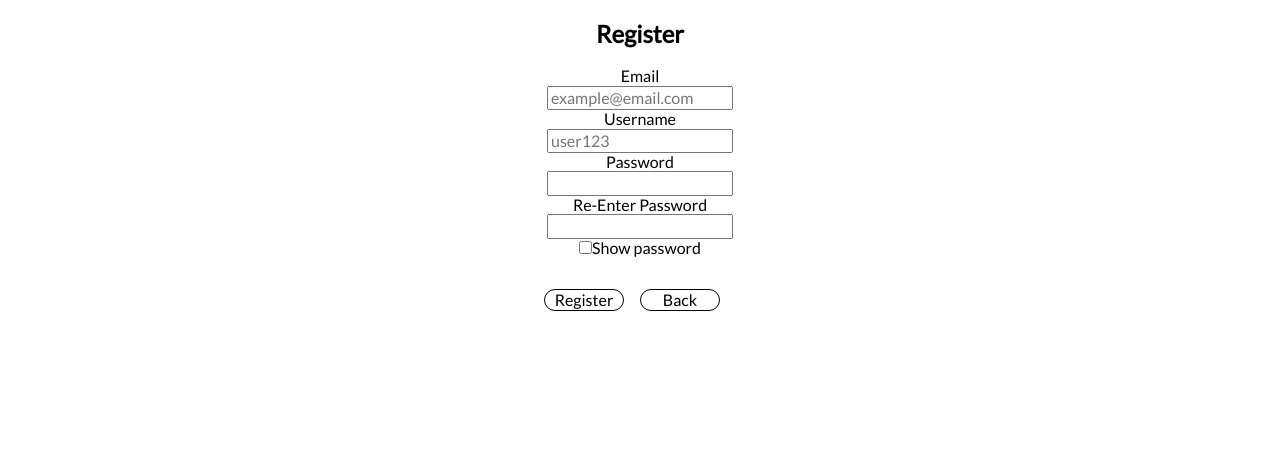
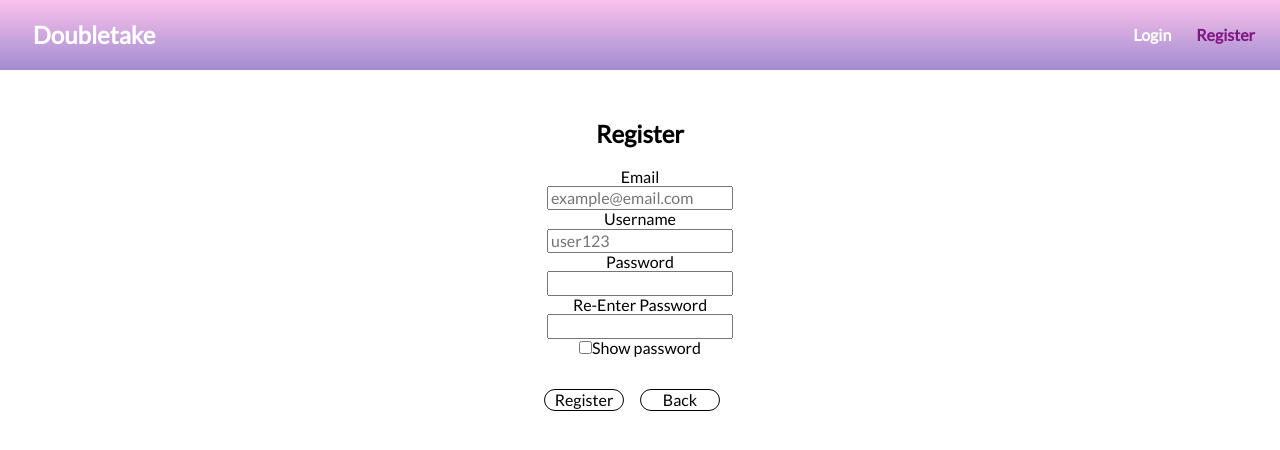
Before and after one commit to wbae912/doubletake_client, a React (Create React App) app: page /register in a window 1280 px wide. Shown: the top 450 px of the page. Built offline with nearby package versions, Linux system fonts and the light colour scheme; no server answers.

Commit message:
Added Nav bar (not logged in)

```diff
--- a/src/Components/App/App.js
+++ b/src/Components/App/App.js
@@ -5,11 +5,13 @@ import Register from '../../Components/Register/Register';
 import GeneralCheckList from '../../Components/GeneralCheckList/GeneralCheckList';
 import EventCheckList from '../../Components/EventCheckList/EventCheckList';
 import NotFound from '../NotFound/NotFound';
+import Nav from '../Nav/Nav';
 import './App.css';
 
 function App() {
   return (
     <div className="App">
+      <Nav />
       <Switch>
         <Route
           path={'/register'}
--- a/src/Components/EventCheckList/EventCheckList.css
+++ b/src/Components/EventCheckList/EventCheckList.css
@@ -1,3 +1,7 @@
+.event-lists {
+  margin-top: 70px;
+}
+
 .direct-general, .direct-event {
   border: 1px solid rgb(163, 70, 163);;
   padding: 8px 10px 8px 10px;
--- a/src/Components/EventCheckList/EventCheckList.js
+++ b/src/Components/EventCheckList/EventCheckList.js
@@ -1,5 +1,5 @@
 import React, { Component } from 'react';
-import { Link } from 'react-router-dom';
+import { Link, withRouter } from 'react-router-dom';
 import List from '../../Components/List/List';
 import EventListForm from '../../Components/EventListForm/EventListForm';
 import SearchBar from '../SearchBar/SearchBar';
@@ -8,7 +8,7 @@ import EventService from '../../Utils/event-service';
 import ListContext from '../../Context/ListContext';
 import './EventCheckList.css';
 
-export default class EventCheckList extends Component {
+class EventCheckList extends Component {
   static contextType = ListContext;
 
   constructor(props) {
@@ -187,3 +187,5 @@ export default class EventCheckList extends Component {
     )
   }
 }
+
+export default withRouter(EventCheckList);
--- a/src/Components/GeneralCheckList/GeneralCheckList.css
+++ b/src/Components/GeneralCheckList/GeneralCheckList.css
@@ -1,3 +1,7 @@
+.general-lists {
+  margin-top: 70px;
+}
+
 #create-list-button {
   height: 35px;
   border-radius: 30px;
@@ -20,7 +24,7 @@
 }
 
 .list-direct {
-  margin: 1.5em 0 1.5em 0;
+  margin: 0 0 0.8em 0;
   display: flex;
   justify-content: center;
 }
--- a/src/Components/Login/Login.css
+++ b/src/Components/Login/Login.css
@@ -1,5 +1,6 @@
 .login-section {
   text-align: center;
+  margin-top: 120px;
 }
 
 .login-form {
--- /dev/null
+++ b/src/Components/Nav/Nav.css
@@ -0,0 +1,90 @@
+.nav-header {
+  background-image: linear-gradient(to top, #a18cd1 0%, #fbc2eb 100%);
+  display: flex;
+  justify-content: space-between;
+  align-items: center;
+  position: fixed;
+  top: 0;
+  left: 0;
+  right: 0;
+  z-index: 10;
+  height: 70px;
+}
+
+.nav-logo-header {
+  display: flex;
+  align-items: center;
+  margin-left: 2%;
+  width: 50%;
+}
+
+.logo-div {
+  margin-right: 10px;
+}
+
+.nav-title {
+  display: inline-block;
+  cursor: pointer;
+  color: white;
+  text-decoration: none;
+  font-size: 20px;
+  margin-left: 0.3em;
+}
+
+.nav {
+  color: white;
+}
+
+.nav-links {
+  list-style: none;
+  color: white;
+}
+
+.nav-li {
+  display: inline-block;
+  padding: 0;
+  padding-right: 10px;
+  transition: all 0.3s ease 0s;
+  font-weight: bold;
+  font-size: 13px;
+  color: white;
+  text-decoration: none;
+}
+
+.nav-li:hover {
+  color: rgb(129, 22, 129);
+}
+
+.selected {
+  color: rgb(129, 22, 129);
+}
+
+@media only screen and (min-width: 500px) {
+  .nav-li {
+    font-size: 14px;
+    padding-right: 20px;
+  }
+}
+
+@media only screen and (min-width: 750px) {
+  .nav-li {
+    font-size: 16px;
+    padding-right: 20px;
+  }
+  .nav-title {
+    font-size: 24px;
+  }
+}
+
+@media only screen and (min-width: 900px) {
+  .nav-li {
+    padding-right: 25px;
+  }
+}
+
+@media only screen and (min-width: 1300px) {
+  .nav-li {
+    font-size: 17px;
+    padding-right: 30px;
+  }
+}
--- /dev/null
+++ b/src/Components/Nav/Nav.js
@@ -0,0 +1,23 @@
+import React, { Component } from 'react';
+import { Link, NavLink, withRouter } from 'react-router-dom';
+import './Nav.css';
+
+class Nav extends Component {
+  render() {
+    return (
+      <header className="nav-header" aria-live="polite">
+        <div className="nav-logo-header">
+          <Link to='/'><h2 className="nav-title">Doubletake</h2></Link>
+        </div>
+        <nav className="nav">
+          <div className="nav-links">
+            <NavLink to='/login' activeClassName="selected" className="nav-li">Login</NavLink>
+            <NavLink to='/register' activeClassName="selected" className="nav-li">Register</NavLink>
+          </div>
+        </nav>
+      </header>
+    )
+  }
+}
+
+export default withRouter(Nav)
--- a/src/Components/Register/Register.css
+++ b/src/Components/Register/Register.css
@@ -1,5 +1,6 @@
 .register-section {
   text-align: center;
+  margin-top: 120px;
 }
 
 .register-form {
```
Also changed, not shown: src/Components/NavBar/NavBar.js (added, +70 -0 lines), src/Components/NavBar/NavBar.css (added).
